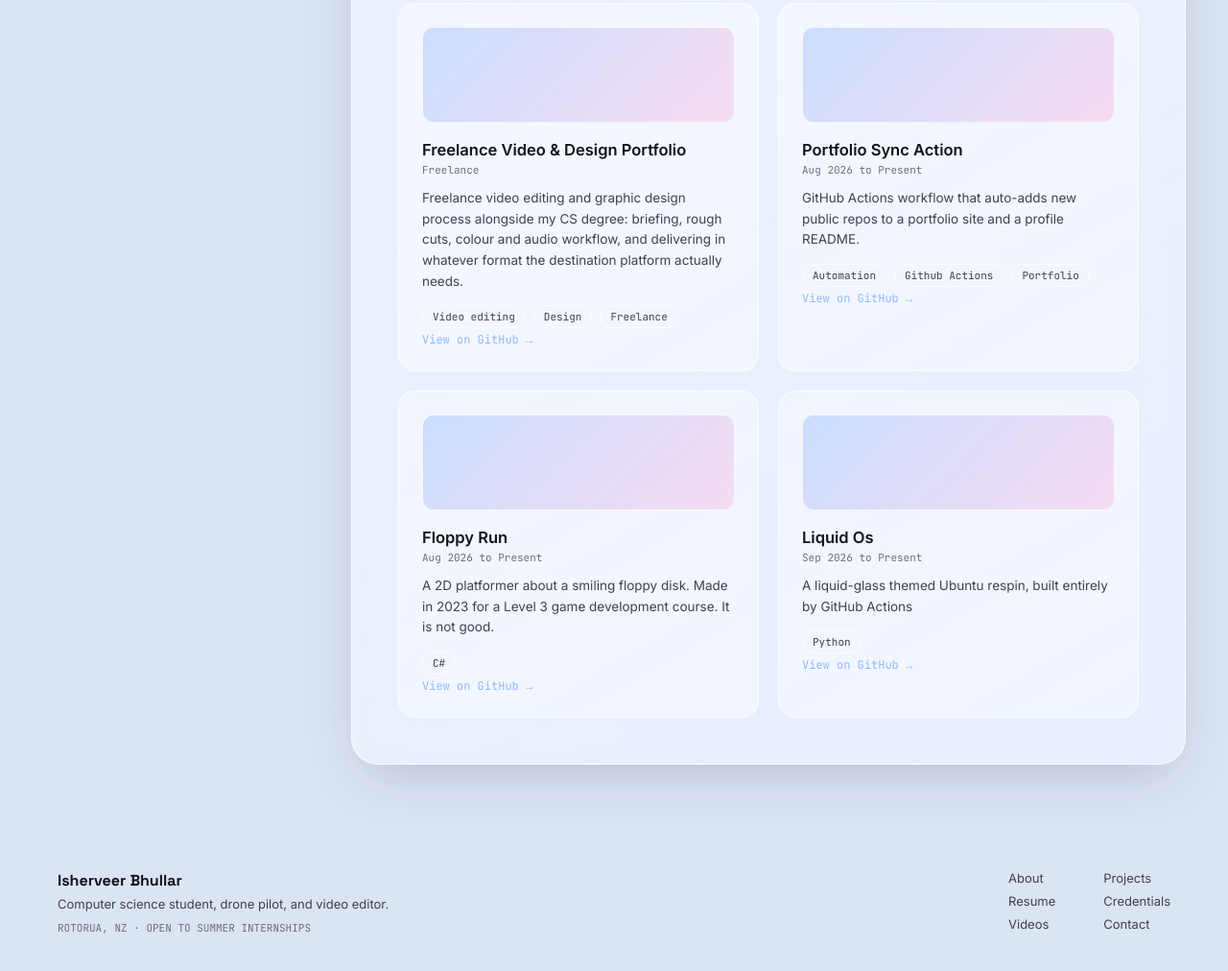
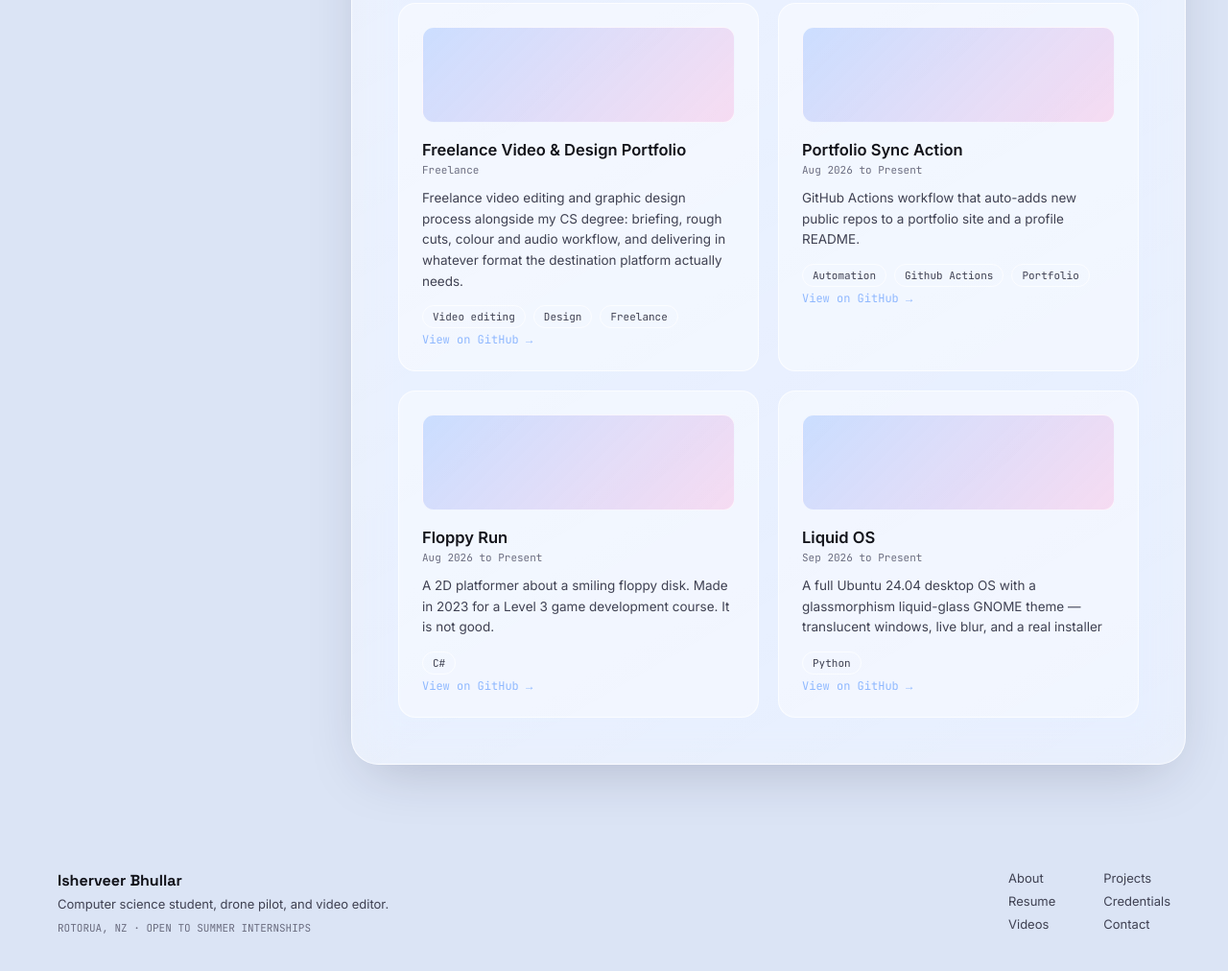
Before and after one commit to codemastervy/codemastervy.github.io, a plain HTML site: page projects.html in a window 1280 px wide. Shown: the part 2109-3121 px from the top of the page at 96% size. Drawn offline with Linux system fonts and the light colour scheme.

Commit message:
Update Liquid OS description and title casing

```diff
--- a/projects.html
+++ b/projects.html
@@ -166,9 +166,9 @@
           </div>
           <div class="project-card">
             <div class="project-thumb"></div>
-            <h4>Liquid Os</h4>
+            <h4>Liquid OS</h4>
             <div class="project-date">Sep 2026 to Present</div>
-            <p>A liquid-glass themed Ubuntu respin, built entirely by GitHub Actions</p>
+            <p>A full Ubuntu 24.04 desktop OS with a glassmorphism liquid-glass GNOME theme — translucent windows, live blur, and a real installer</p>
             <div class="chip-row"><span class="chip">Python</span></div>
             <a class="repo-link" href="https://github.com/codemastervy/liquid-os" target="_blank" rel="noopener">View on GitHub →</a>
           </div>
```
